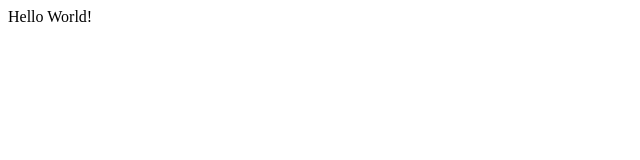
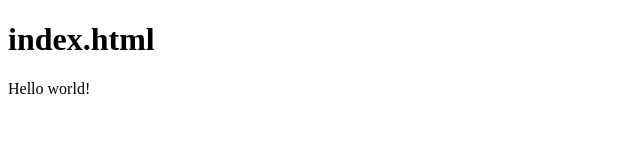
Before and after one commit to KaiGartenschlaeger/DebuggingTypescript, a website: page htdocs/index.html in a window 1280 px wide. Shown: the whole page, without its empty margins (0-640 px from the left). Drawn offline with Linux system fonts and the light colour scheme.

Commit message:
Changed content of index.html

```diff
--- a/htdocs/index.html
+++ b/htdocs/index.html
@@ -6,6 +6,7 @@
         <title>Test</title>
     </head>
     <body>
-        Hello World!
+        <h1>index.html</h1>
+        <p>Hello world!</p>
     </body>
 </html>
```
